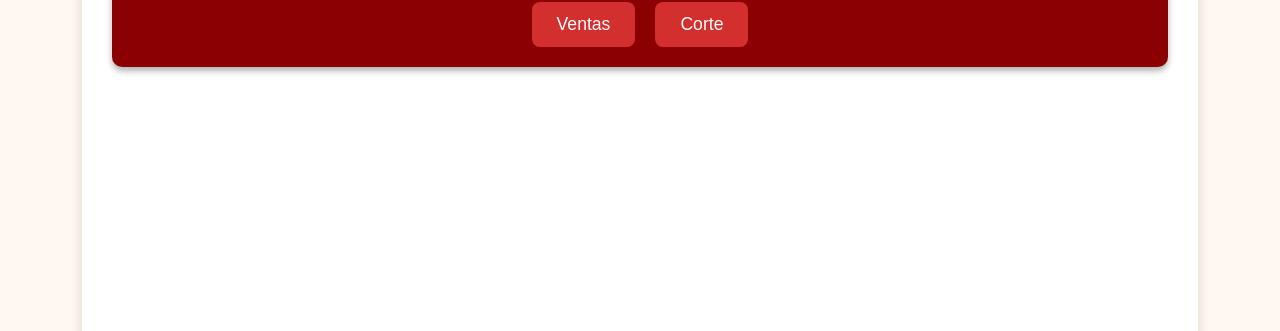
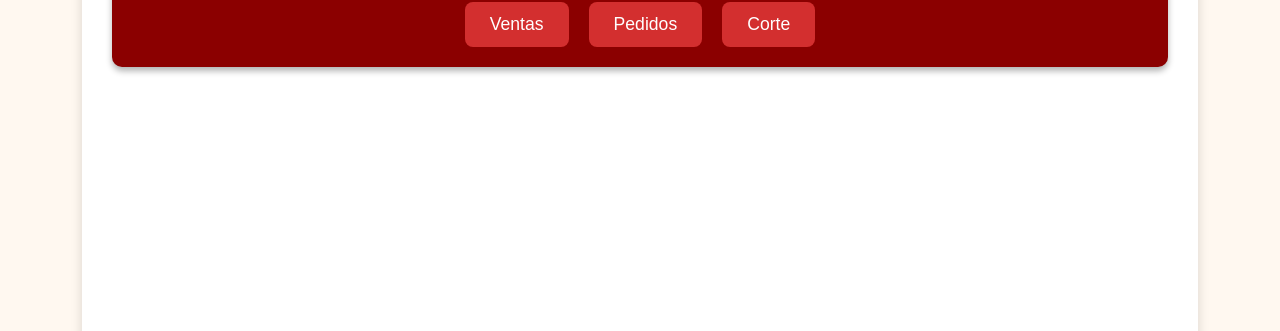
Before and after one commit to Tonnny1421/Diablos_Burgers, a plain HTML site: page complementos/index.html in a window 1280 px wide. Shown: the part 139-470 px from the top of the page. Drawn offline with Linux system fonts and the light colour scheme.

Commit message:
Agregamos boton de pedidos y creamos el archivo .html

```diff
--- a/complementos/index.html
+++ b/complementos/index.html
@@ -13,6 +13,7 @@
       <h1>🍔 Diablos Burgers</h1>
       <nav>
         <button onclick="showSection('ventas')">Ventas</button>
+        <button onclick="showSection('Pedidos')">Pedidos</button>
         <button onclick="showSection('corte')">Corte</button>
       </nav>
     </header>
```
Also changed, not shown: complementos/pedidos.html (added).
